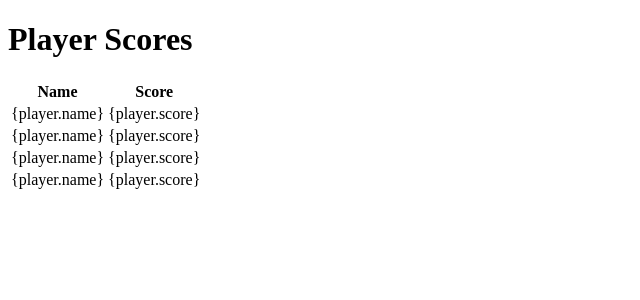
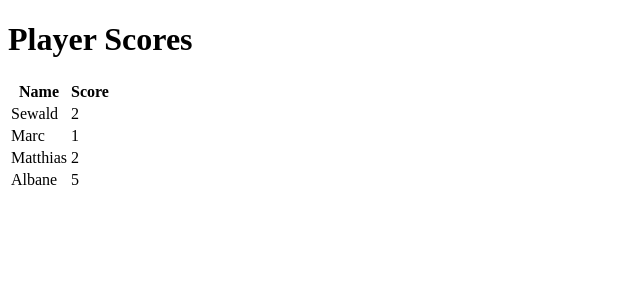
Before and after one commit to doingandlearning/cern-4-day-python, a Flask app: page / in a window 1280 px wide. Shown: the top 300 px of the page, without its empty margins (0-640 px from the left). Run offline with Flask 3, Linux system fonts and the light colour scheme.

Commit message:
Adds latest code

```diff
--- a/actual-code/15-flask/server.py
+++ b/actual-code/15-flask/server.py
@@ -1,15 +1,20 @@
 from flask import Flask, jsonify, render_template
-
+from datetime import date
 app = Flask(__name__)  # convention - you can go off piste if you like
 
 data = {
     "players": [
         {"name": "Sewald", "score": 2},
-        {"name": "Marc", "score": 2},
+        {"name": "Marc", "score": 1},
         {"name": "Matthias", "score": 2},
-        {"name": "Albane", "score": 2},
+        {"name": "Albane", "score": 5},
     ]
 }
+
+@app.route("/date")
+def date_page():
+    today = date.today()
+    return render_template("date.html", today=today)
 
 @app.route('/api/data', methods=["GET"])
 def get_data():
--- a/actual-code/15-flask/templates/index.html
+++ b/actual-code/15-flask/templates/index.html
@@ -17,8 +17,8 @@
         </tr>
         {% for player in players %}
         <tr>
-            <td>{player.name}</td>
-            <td>{player.score}</td>
+            <td>{{player.name}}</td>
+            <td>{{player.score}}</td>
         </tr>
         {% endfor %}
     </table>
```
Also changed, not shown: actual-code/15-flask/templates/date.html (added, +10 -0 lines).
